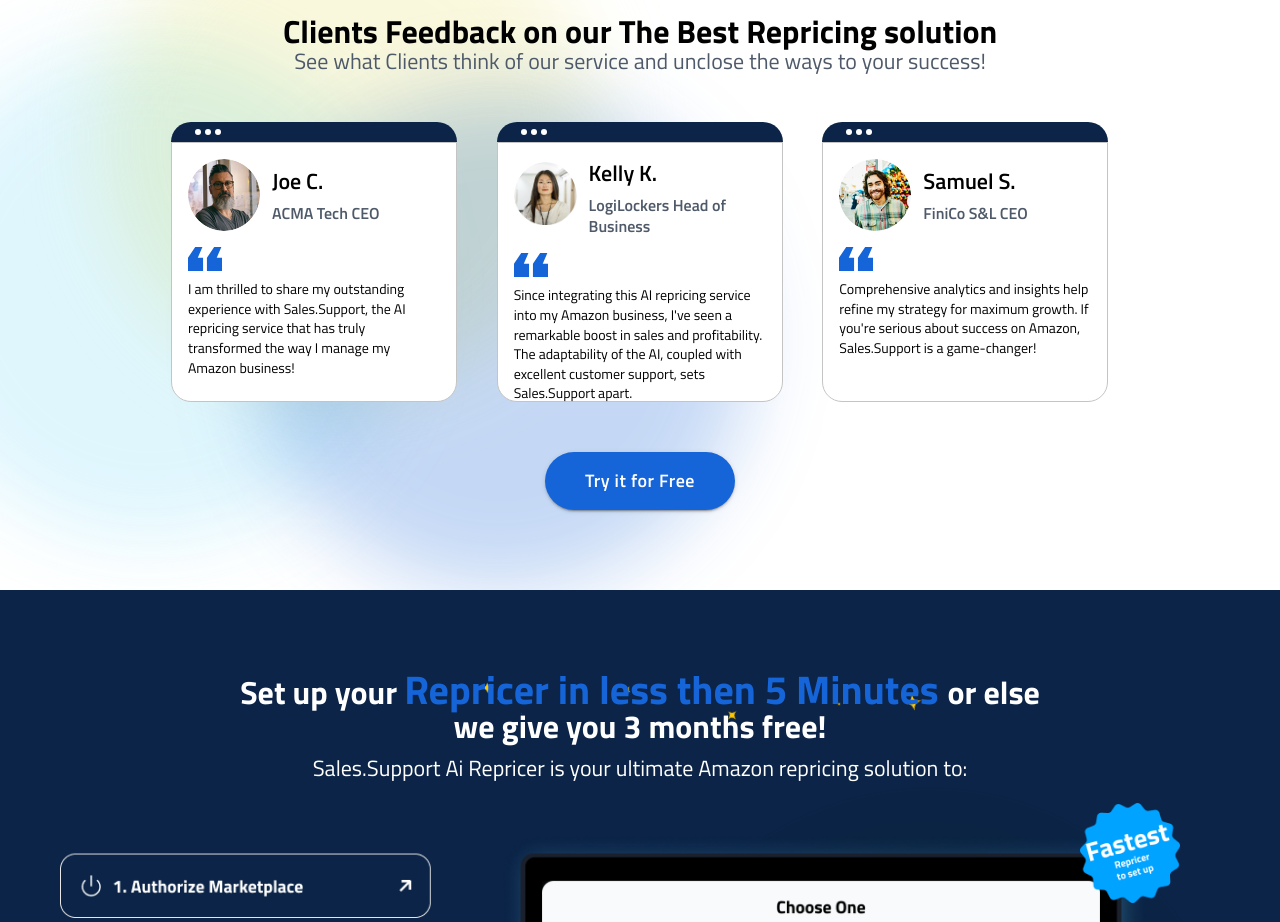
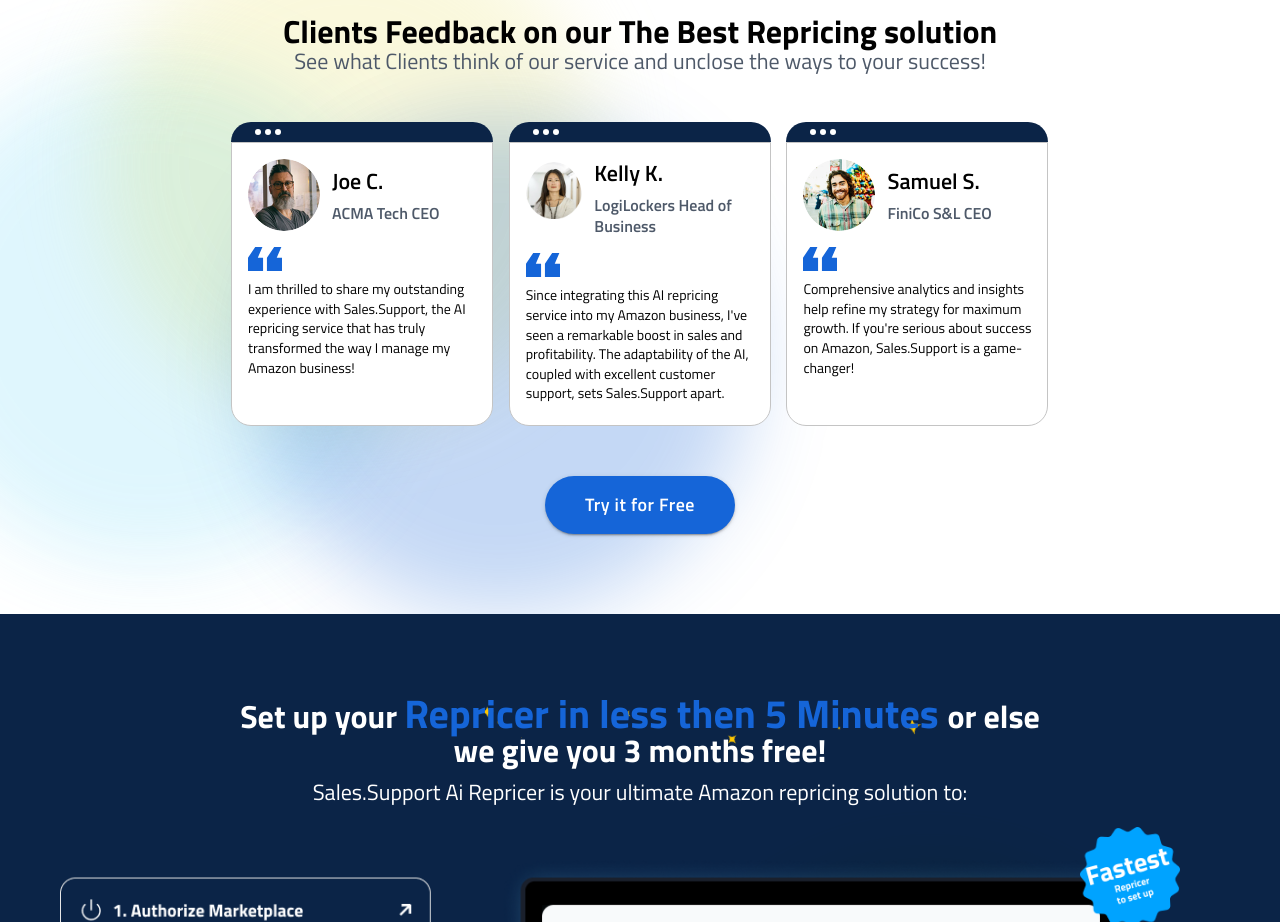
Before and after one commit to estiva1/ss-landing, a React (Create React App) app: page / in a window 1280 px wide. Shown: the part 1920-2842 px from the top of the page. Built offline with nearby package versions, Linux system fonts and the light colour scheme.

Commit message:
fixed padding issue in testimonials section

```diff
--- a/src/components/UI/testimonial-box/testimonial-box.styles.js
+++ b/src/components/UI/testimonial-box/testimonial-box.styles.js
@@ -10,7 +10,7 @@
   border-radius: 20px;
 
   @media ${device.lg} {
-    width: 286px;
+    width: 262px;
   }
   @media ${device.md} {
     width: 100%;
@@ -44,6 +44,9 @@
   border: 1px solid #c4c4c4;
   border-radius: 0px 0px 20px 20px;
 
+  @media ${device.lg} {
+    height: 284px;
+  }
   @media ${device.md} {
     height: auto;
   }
--- a/src/components/testimonials/testimonials.styles.js
+++ b/src/components/testimonials/testimonials.styles.js
@@ -99,6 +99,9 @@
   padding-inline: 20px;
   padding-bottom: 40px;
 
+  @media ${device.lg} {
+    padding-inline: 8px;
+  }
   @media ${device.md} {
     width: 100%;
     padding-bottom: 30px;
```
